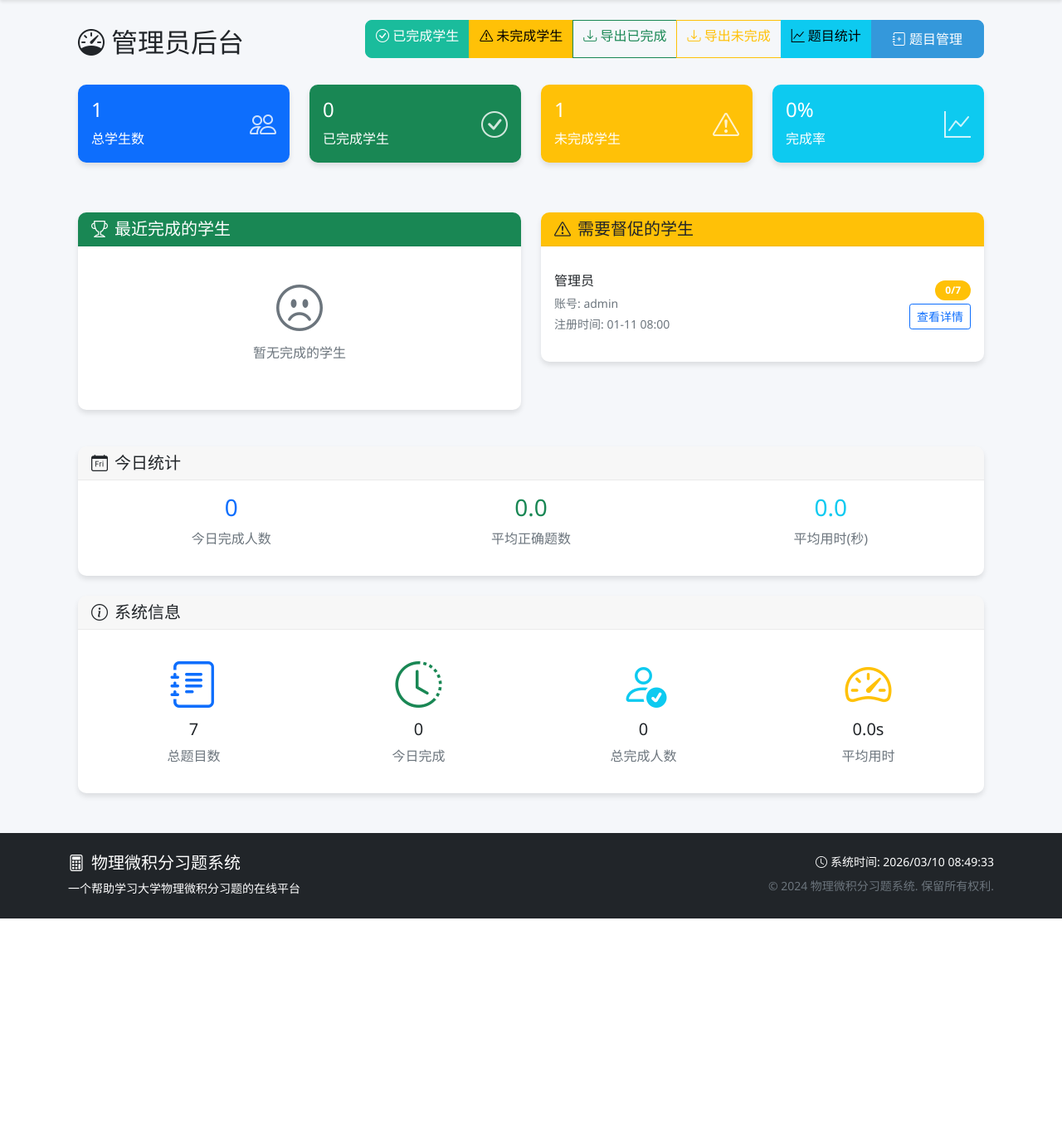
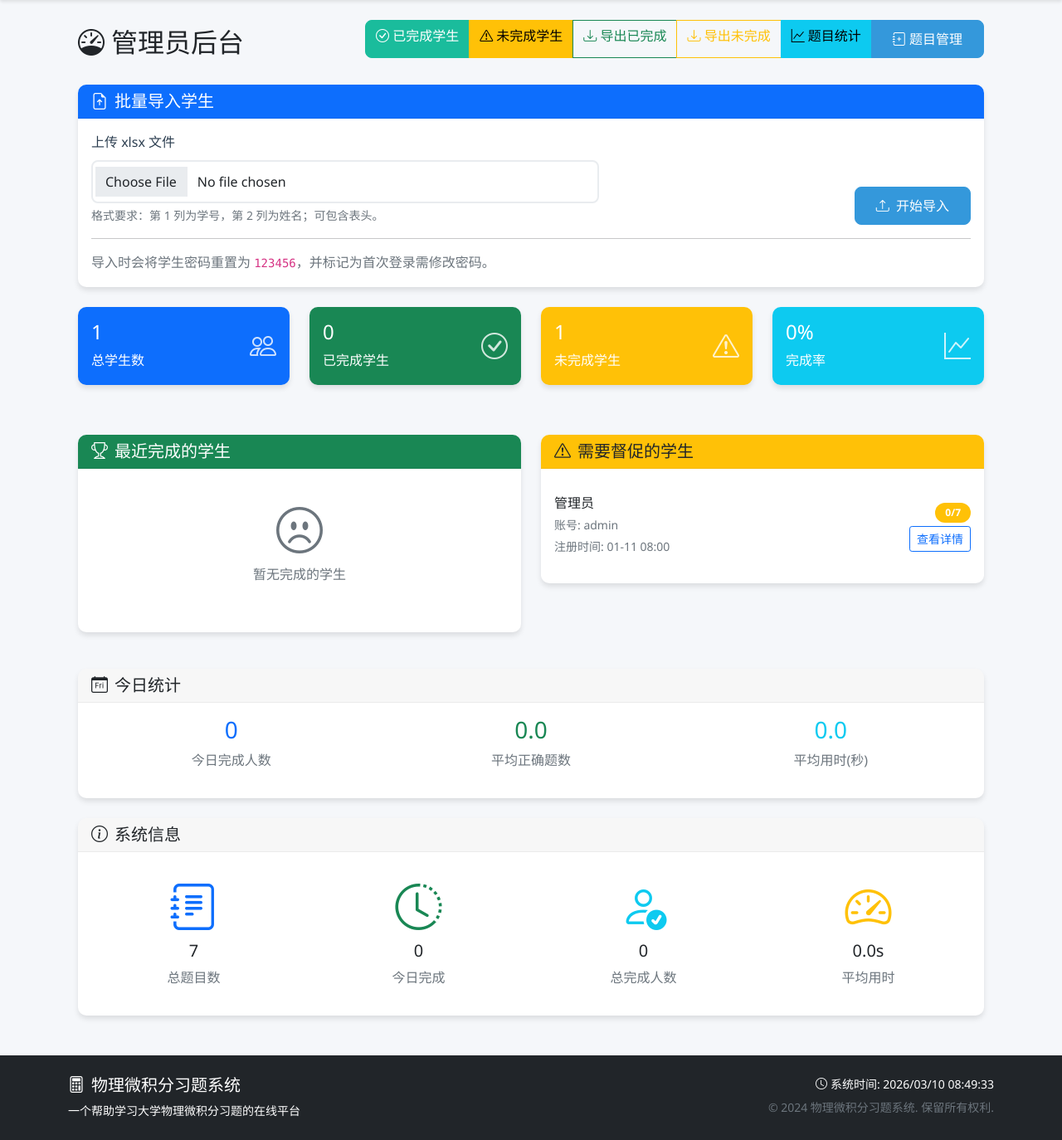
Before and after one commit to 2648156614/PythonProject, a Flask app: page /admin in a window 1280 px wide. Shown: the part 68-1442 px from the top of the page at 83% size. Before the commit the page ends 1175 px from the top, so only its background shows below. Run offline with Flask 3, Linux system fonts and the light colour scheme; the visitor is signed in with stand-in values (Sample User, id 1); data that the repository does not hold is empty.

Commit message:
feat(admin): support xlsx student import with default password

```diff
--- a/physics_project/app.py
+++ b/physics_project/app.py
@@ -18,6 +18,7 @@ import numpy as np
 import redis
 import sympy as sp
 from flask import Flask, render_template, request, redirect, url_for, session, flash, jsonify, Response, abort
+from openpyxl import load_workbook
 from werkzeug.utils import secure_filename
 from werkzeug.security import generate_password_hash, check_password_hash
 
@@ -66,6 +67,11 @@ def allowed_file(filename):
     """检查文件扩展名是否允许"""
     return '.' in filename and \
         filename.rsplit('.', 1)[1].lower() in ALLOWED_EXTENSIONS
+
+
+def allowed_excel_file(filename):
+    """检查是否为支持的 Excel 文件"""
+    return '.' in filename and filename.rsplit('.', 1)[1].lower() == 'xlsx'
 
 
 def save_uploaded_file(file):
@@ -2691,6 +2697,113 @@ def admin_dashboard():
                            recent_completions=recent_completions,
                            incomplete_students=incomplete_students,
                            total_problems=total_problems)
+
+
+@app.route('/admin/import/students', methods=['POST'])
+@login_required
+def admin_import_students():
+    """管理员批量导入学生（xlsx：第一列学号，第二列姓名）"""
+    if session.get('username') != 'admin':
+        flash('权限不足', 'danger')
+        return redirect(url_for('dashboard'))
+
+    upload_file = request.files.get('students_file')
+    if not upload_file or upload_file.filename == '':
+        flash('请先选择要导入的 xlsx 文件', 'danger')
+        return redirect(url_for('admin_dashboard'))
+
+    if not allowed_excel_file(upload_file.filename):
+        flash('文件格式错误，仅支持 .xlsx', 'danger')
+        return redirect(url_for('admin_dashboard'))
+
+    try:
+        workbook = load_workbook(upload_file, read_only=True, data_only=True)
+        sheet = workbook.active
+
+        raw_rows = []
+        for row in sheet.iter_rows(values_only=True):
+            student_id = str(row[0]).strip() if len(row) > 0 and row[0] is not None else ''
+            student_name = str(row[1]).strip() if len(row) > 1 and row[1] is not None else ''
+            if not student_id and not student_name:
+                continue
+            raw_rows.append((student_id, student_name))
+    except Exception as e:
+        flash(f'读取 xlsx 失败：{e}', 'danger')
+        return redirect(url_for('admin_dashboard'))
+
+    if not raw_rows:
+        flash('未读取到有效数据，请检查文件内容', 'warning')
+        return redirect(url_for('admin_dashboard'))
+
+    normalized_rows = raw_rows
+    first_id, first_name = raw_rows[0]
+    if first_id.lower() in {'学号', 'student_id', 'studentid', 'id', '账号', '用户名'}:
+        if first_name.lower() in {'姓名', 'name', '学生姓名'} or not first_name:
+            normalized_rows = raw_rows[1:]
+
+    valid_rows = []
+    skipped_rows = 0
+    for student_id, student_name in normalized_rows:
+        if not student_id:
+            skipped_rows += 1
+            continue
+        valid_rows.append((student_id, student_name or None))
+
+    if not valid_rows:
+        flash('未找到可导入的学号数据', 'warning')
+        return redirect(url_for('admin_dashboard'))
+
+    conn = get_db_connection()
+    if not conn:
+        flash('数据库连接失败', 'danger')
+        return redirect(url_for('admin_dashboard'))
+
+    inserted_count = 0
+    updated_count = 0
+    cursor = None
+    try:
+        cursor = conn.cursor()
+        default_password_hash = generate_password_hash(DEFAULT_PASSWORD)
+        for student_id, student_name in valid_rows:
+            cursor.execute("SELECT id FROM users WHERE username = %s", (student_id,))
+            existing = cursor.fetchone()
+            if existing:
+                cursor.execute(
+                    """
+                    UPDATE users
+                    SET name = %s,
+                        password = %s,
+                        password_changed = FALSE
+                    WHERE username = %s
+                    """,
+                    (student_name, default_password_hash, student_id)
+                )
+                updated_count += 1
+            else:
+                cursor.execute(
+                    """
+                    INSERT INTO users (username, name, password, password_changed, avatar_filename)
+                    VALUES (%s, %s, %s, FALSE, %s)
+                    """,
+                    (student_id, student_name, default_password_hash, DEFAULT_AVATAR)
+                )
+                inserted_count += 1
+
+        conn.commit()
+        flash(
+            f'导入完成：新增 {inserted_count} 人，更新 {updated_count} 人，跳过 {skipped_rows} 行。'
+            f'初始密码统一为 {DEFAULT_PASSWORD}。',
+            'success'
+        )
+    except Exception as e:
+        conn.rollback()
+        flash(f'导入失败：{e}', 'danger')
+    finally:
+        if cursor:
+            cursor.close()
+        conn.close()
+
+    return redirect(url_for('admin_dashboard'))
 
 
 @app.route('/admin/export/students/<status>')
--- a/physics_project/templates/admin_dashboard.html
+++ b/physics_project/templates/admin_dashboard.html
@@ -25,6 +25,30 @@
             <a href="{{ url_for('admin_manage_problems') }}" class="btn btn-primary">
                 <i class="bi bi-journal-plus"></i> 题目管理
             </a>
+        </div>
+    </div>
+
+    <div class="card mb-4 border-primary">
+        <div class="card-header bg-primary text-white">
+            <h5 class="mb-0"><i class="bi bi-file-earmark-arrow-up me-2"></i>批量导入学生</h5>
+        </div>
+        <div class="card-body">
+            <form method="post" action="{{ url_for('admin_import_students') }}" enctype="multipart/form-data" class="row g-3 align-items-end">
+                <div class="col-lg-7">
+                    <label for="students_file" class="form-label">上传 xlsx 文件</label>
+                    <input class="form-control" type="file" id="students_file" name="students_file" accept=".xlsx" required>
+                    <div class="form-text">格式要求：第 1 列为学号，第 2 列为姓名；可包含表头。</div>
+                </div>
+                <div class="col-lg-5 text-lg-end">
+                    <button type="submit" class="btn btn-primary">
+                        <i class="bi bi-upload me-1"></i> 开始导入
+                    </button>
+                </div>
+            </form>
+            <hr>
+            <p class="mb-0 text-muted">
+                导入时会将学生密码重置为 <code>123456</code>，并标记为首次登录需修改密码。
+            </p>
         </div>
     </div>
 
```
